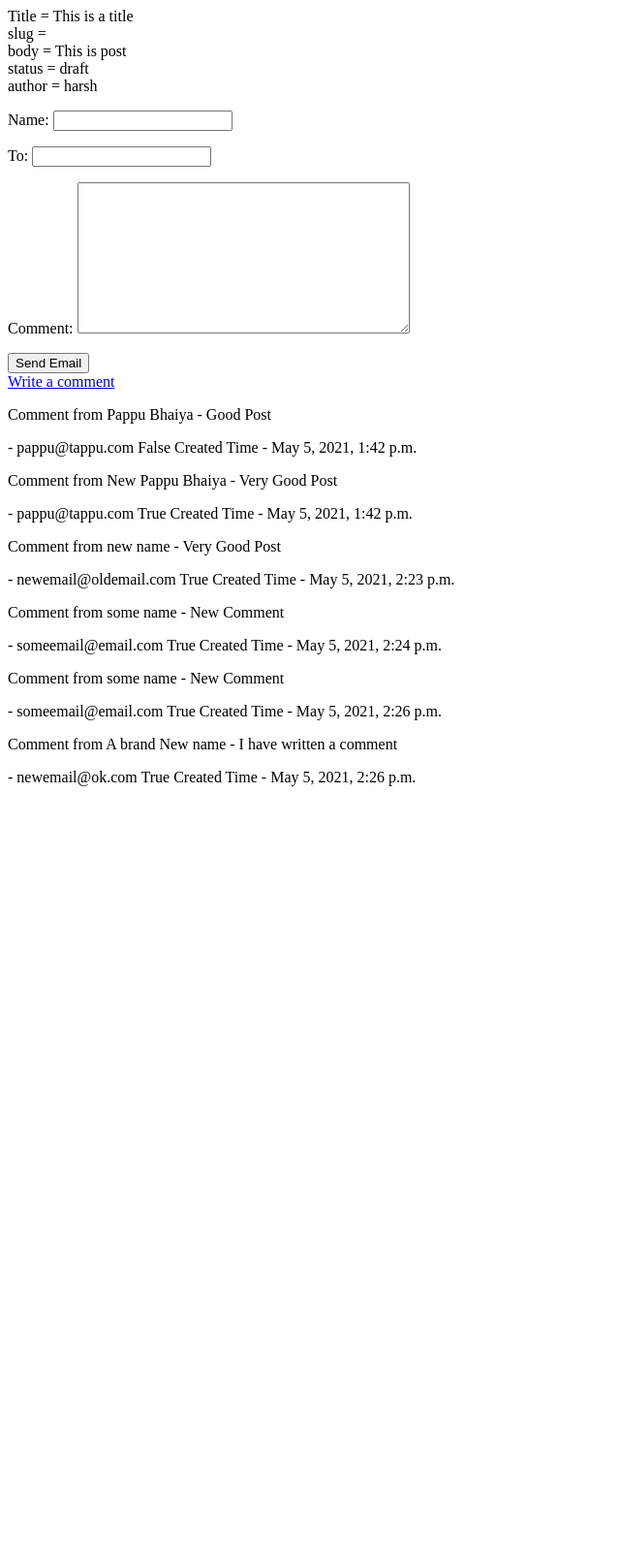
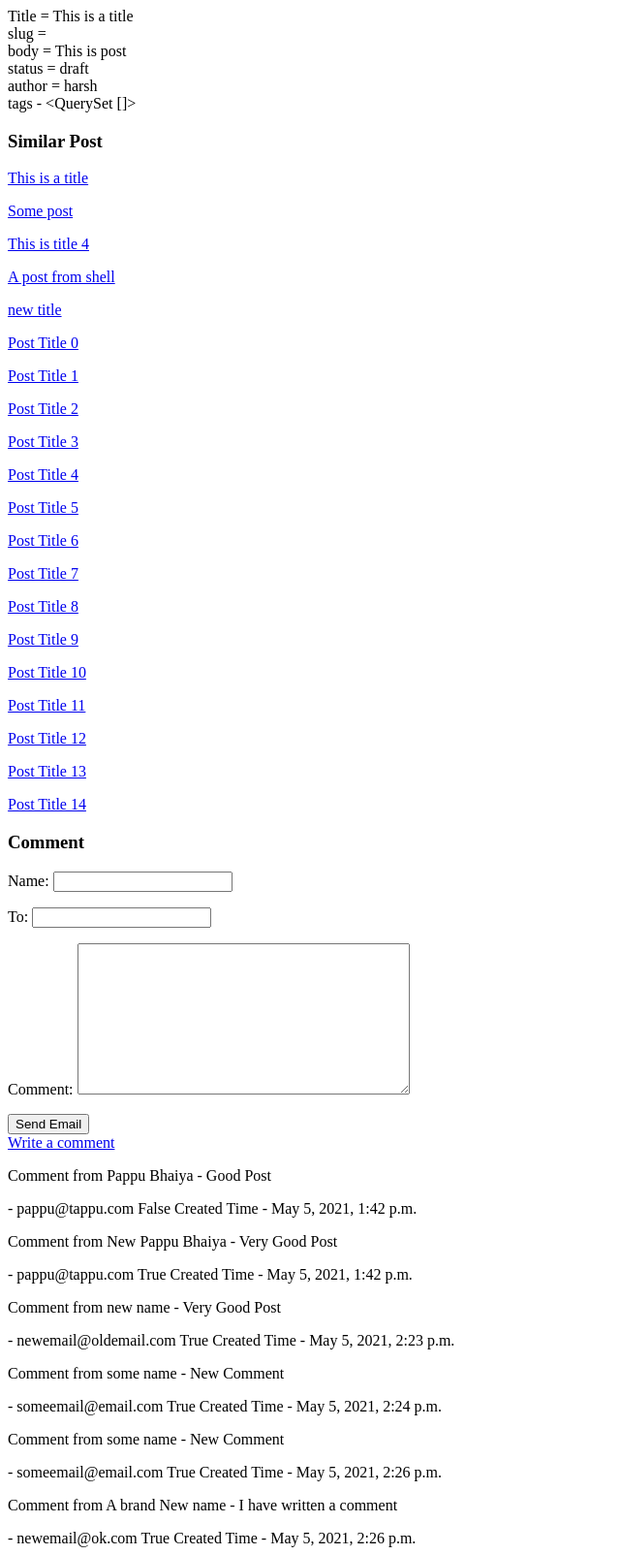
Before and after one commit to harshvardhan-anand/YT-Blog-Post-Website, a Django app: template BlogPost/templates/myapp/detail.html in a window 1280 px wide. Shown: the whole page at 97% size, without its empty margins (0-640 px from the left). Before the commit the page ends 811 px from the top, so only its background shows below. Run offline with Django 3.2, Linux system fonts and the light colour scheme; the template is opened without the code that fills it: values that come from a table or form of the project are taken from there, others are empty; data comes from the database, SQL or seed files in the repository; parts of the project's set-up code (start-up, migrations or seed data) failed here and were passed over.

Commit message:
Similar Post

```diff
--- a/BlogPost/templates/myapp/detail.html
+++ b/BlogPost/templates/myapp/detail.html
@@ -12,8 +12,14 @@
     body = {{post.body}}<br>
     status = {{post.status}}<br>
     author = {{post.author}}<br>
+    tags - {{post.tags.all}}<br>
 
+    <h3>Similar Post</h3>
+    {% for post in similar_posts %}
+        <a href="{{post.get_absolute_url}}">{{post|linebreaks}}</a>
+    {% endfor %}
 
+    <h3> Comment</h3>
     <form method="post">
         {% csrf_token %}
         {{emailform.as_p}}
```
Also changed, not shown: BlogPost/myapp/views.py (+7 -1 lines).
